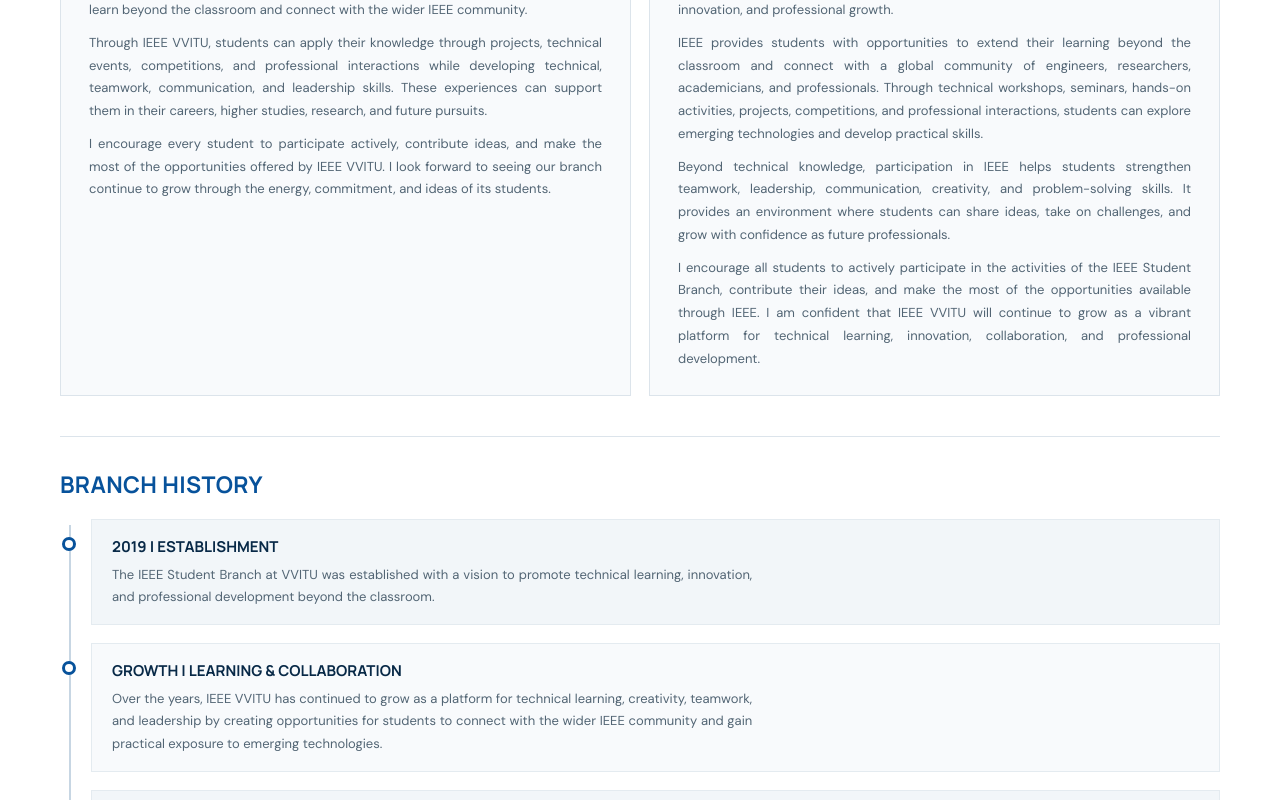
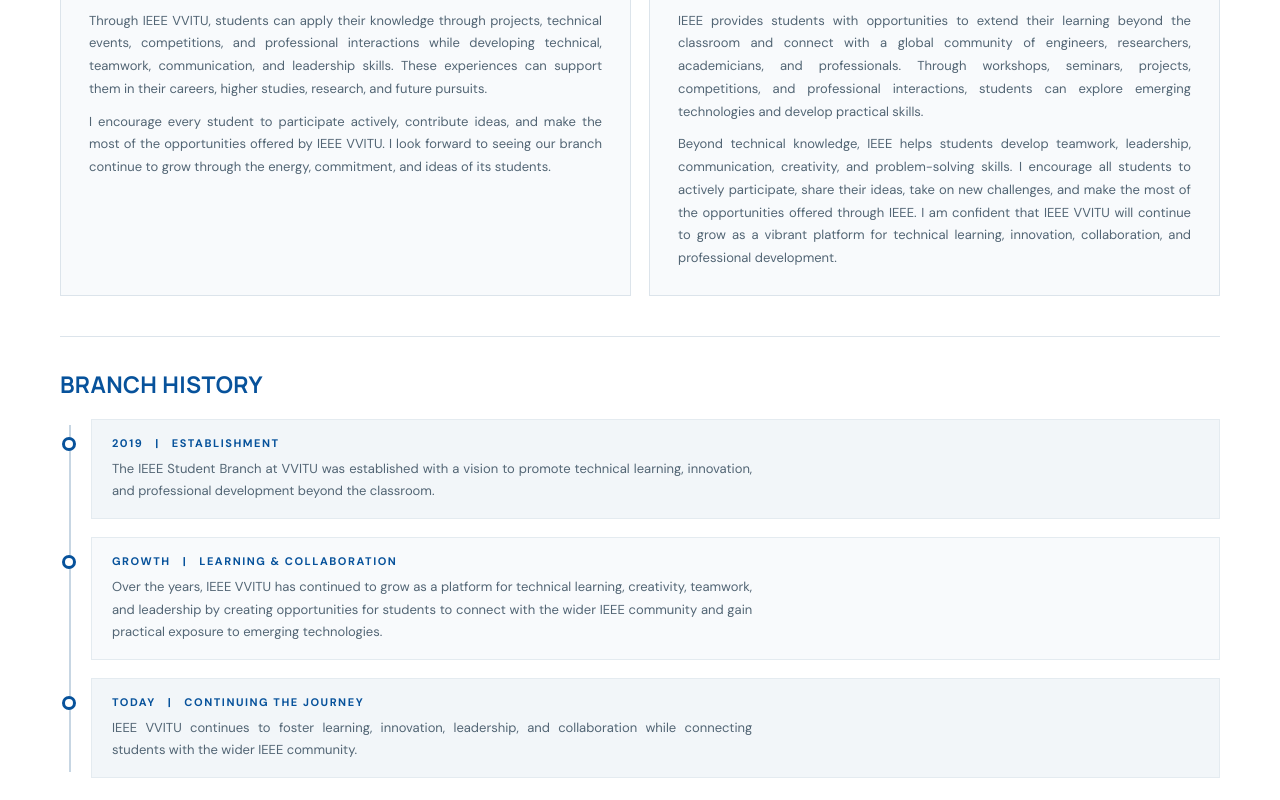
Before and after one commit to VeenaYamini/ieee_vvitu_sb, a React (Vite) app in the folder client/: page /about in a window 1280 px wide. Shown: the part 1480-2280 px from the top of the page. Built offline with nearby package versions, Linux system fonts and the light colour scheme.

Commit message:
Updation

```diff
--- a/client/src/data/about.js
+++ b/client/src/data/about.js
@@ -15,19 +15,22 @@
     'Encourage collaboration among students from different branches and backgrounds.',
     'Connect students with professionals, academicians, and the wider IEEE community.',
     'Support students in applying technology to real-world challenges.',
-    'Foster professional growth through networking, collaboration, and industry exposure.',
+    'Foster professional growth through networking and industry exposure.',
   ],
   history: [
     {
-      heading: '2019 | ESTABLISHMENT',
+      period: '2019',
+      title: 'ESTABLISHMENT',
       description: 'The IEEE Student Branch at VVITU was established with a vision to promote technical learning, innovation, and professional development beyond the classroom.',
     },
     {
-      heading: 'GROWTH | LEARNING & COLLABORATION',
+      period: 'GROWTH',
+      title: 'LEARNING & COLLABORATION',
       description: 'Over the years, IEEE VVITU has continued to grow as a platform for technical learning, creativity, teamwork, and leadership by creating opportunities for students to connect with the wider IEEE community and gain practical exposure to emerging technologies.',
     },
     {
-      heading: 'TODAY | CONTINUING THE JOURNEY',
+      period: 'TODAY',
+      title: 'CONTINUING THE JOURNEY',
       description: 'IEEE VVITU continues to foster learning, innovation, leadership, and collaboration while connecting students with the wider IEEE community.',
     },
   ],
@@ -44,9 +47,8 @@
       name: 'Dr. O. Aruna',
       paragraphs: [
         'It is a great pleasure to be associated with the IEEE Student Branch at VVITU and to witness the enthusiasm and commitment of our students towards learning, innovation, and professional growth.',
-        'IEEE provides students with opportunities to extend their learning beyond the classroom and connect with a global community of engineers, researchers, academicians, and professionals. Through technical workshops, seminars, hands-on activities, projects, competitions, and professional interactions, students can explore emerging technologies and develop practical skills.',
-        'Beyond technical knowledge, participation in IEEE helps students strengthen teamwork, leadership, communication, creativity, and problem-solving skills. It provides an environment where students can share ideas, take on challenges, and grow with confidence as future professionals.',
-        'I encourage all students to actively participate in the activities of the IEEE Student Branch, contribute their ideas, and make the most of the opportunities available through IEEE. I am confident that IEEE VVITU will continue to grow as a vibrant platform for technical learning, innovation, collaboration, and professional development.',
+        'IEEE provides students with opportunities to extend their learning beyond the classroom and connect with a global community of engineers, researchers, academicians, and professionals. Through workshops, seminars, projects, competitions, and professional interactions, students can explore emerging technologies and develop practical skills.',
+        'Beyond technical knowledge, IEEE helps students develop teamwork, leadership, communication, creativity, and problem-solving skills. I encourage all students to actively participate, share their ideas, take on new challenges, and make the most of the opportunities offered through IEEE. I am confident that IEEE VVITU will continue to grow as a vibrant platform for technical learning, innovation, collaboration, and professional development.',
       ],
     },
   ],
--- a/client/src/pages/Pages.jsx
+++ b/client/src/pages/Pages.jsx
@@ -82,7 +82,7 @@
     <section className="vision" aria-label="Our vision and mission"><article className="vision-card"><div className="eyebrow">Our Vision</div><p>{aboutContent.vision}</p></article><article className="vision-card"><div className="eyebrow">Our Mission</div><p>{aboutContent.mission}</p></article></section>
     <section className="about-objectives"><h2>{aboutContent.objectivesTitle.toUpperCase()}</h2><ol className="objective-list">{aboutContent.objectives.map(item=><li key={item}>{item}</li>)}</ol></section>
     <section className="faculty-messages-section"><h2>FACULTY COORDINATOR MESSAGES</h2><div className="coordinator-message-grid">{aboutContent.coordinatorMessages.map(coordinator=><article className="about-detail-card faculty-message" key={coordinator.name}><h3>{coordinator.name}</h3>{coordinator.paragraphs.map(paragraph=><p key={paragraph}>{paragraph}</p>)}</article>)}</div></section>
-    <section className="history"><h2>BRANCH HISTORY</h2><ol className="history-timeline">{aboutContent.history.map(stage=><li className="history-stage" key={stage.heading}><article><h3>{stage.heading}</h3><p>{stage.description}</p></article></li>)}</ol></section>
+    <section className="history"><h2>BRANCH HISTORY</h2><ol className="history-timeline">{aboutContent.history.map(stage=><li className="history-stage" key={stage.period}><article><h3 className="history-stage-title"><span>{stage.period}</span><span className="history-stage-separator" aria-hidden="true">|</span><span>{stage.title}</span></h3><p>{stage.description}</p></article></li>)}</ol></section>
   </div></>;
 }
 
--- a/client/src/styles.css
+++ b/client/src/styles.css
@@ -85,7 +85,9 @@
 .stat-band .stats>div:last-child{border:0}
 .contact-line a{color:var(--navy)}
 .contact-line a:hover,.footer-grid a[href^="mailto:"]:hover{text-decoration:underline}
-.stats b{font-size:30px;line-height:1.15}
+.stats b{font-size:36px;line-height:1.15}
+.stat-band .stats>div{grid-template-columns:1fr;row-gap:8px;text-align:center;align-content:center}
+.stat-band .stats span{font-size:14px;line-height:1.35}
 .faculty-messages-section{padding:26px 0 10px;border-top:1px solid var(--line)}
 .faculty-messages-section>h2,.history h2,.about-objectives h2{margin:8px 0 18px}
 .coordinator-message-grid{display:grid;grid-template-columns:repeat(2,minmax(0,1fr));gap:18px}
@@ -98,10 +100,12 @@
 .history-stage::before{position:absolute;top:18px;left:-29px;width:14px;height:14px;border:3px solid var(--blue);border-radius:50%;background:#fff;content:"";z-index:1}
 .history-stage article{padding:16px 20px;background:var(--pale);border:1px solid #e4ebf0}
 .history-stage:nth-child(even) article{background:#f8fafc}
-.history-stage h3{margin:0 0 7px;color:var(--navy);font:700 15px/1.4 Manrope,sans-serif}
+.history-stage h3{margin:0 0 7px;color:var(--blue);font:700 11px/1.4 'DM Sans',Arial,sans-serif;letter-spacing:.14em;text-transform:uppercase}
+.history-stage-title{display:flex;flex-wrap:wrap;align-items:baseline;gap:10px}
+.history-stage-separator{padding-inline:2px}
 .history-stage p{margin:0;color:#526574;font-size:13px;line-height:1.7}
-@media(max-width:850px){.stats b{font-size:27px}.coordinator-message-grid{grid-template-columns:1fr}}
-@media(max-width:650px){.stats b{font-size:25px}.faculty-messages-section{padding-top:22px}.history-timeline{gap:13px;padding-left:27px}.history-stage::before{left:-25px}.history-stage article{padding:14px 16px}.history-stage h3{font-size:14px}}
+@media(max-width:850px){.stats b{font-size:32px}.stat-band .stats span{font-size:13px}.coordinator-message-grid{grid-template-columns:1fr}}
+@media(max-width:650px){.stats b{font-size:30px}.stat-band .stats span{font-size:13px}.faculty-messages-section{padding-top:22px}.history-timeline{gap:13px;padding-left:27px}.history-stage::before{left:-25px}.history-stage article{padding:14px 16px}}
 .detail-poster-frame .detail-poster{display:block;width:100%;height:auto;max-height:650px;object-fit:contain}
 .detail-poster-placeholder{aspect-ratio:4/5;min-height:350px}
 .event-detail-copy{min-width:0}
```
